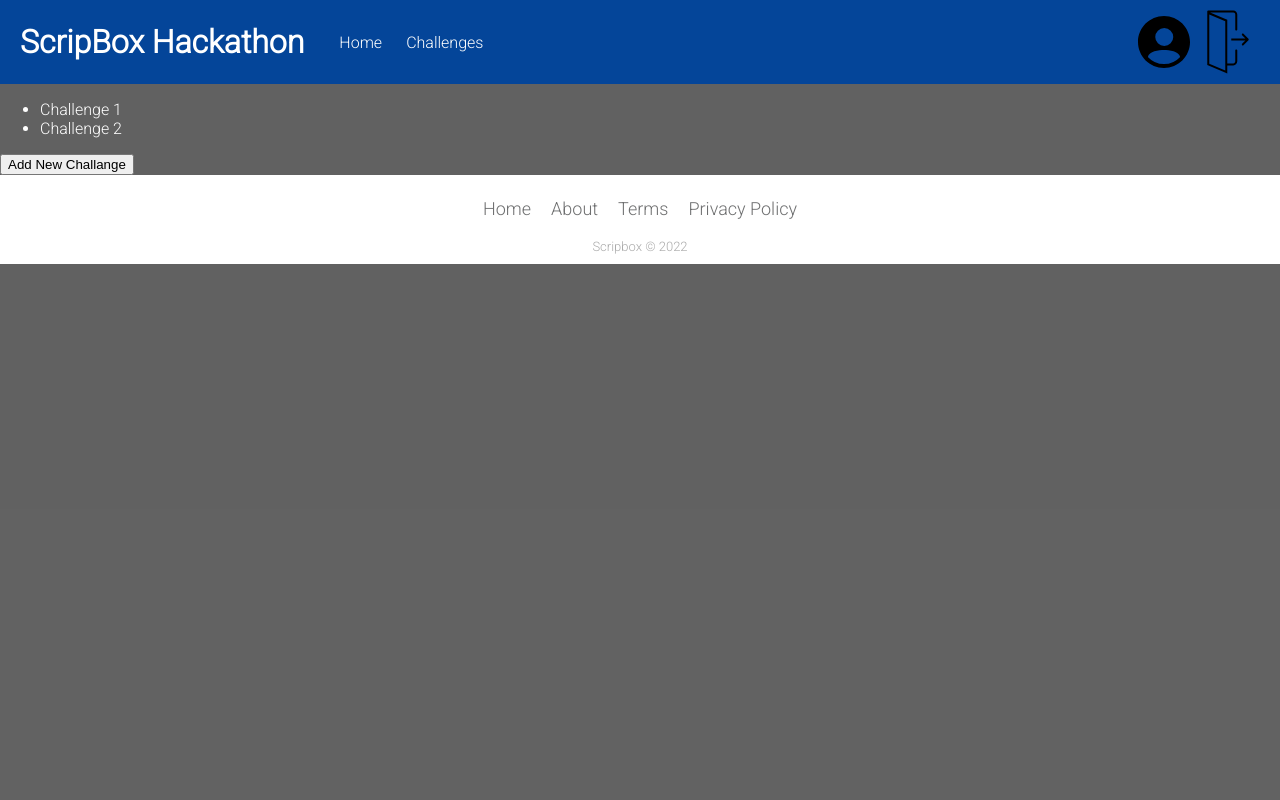
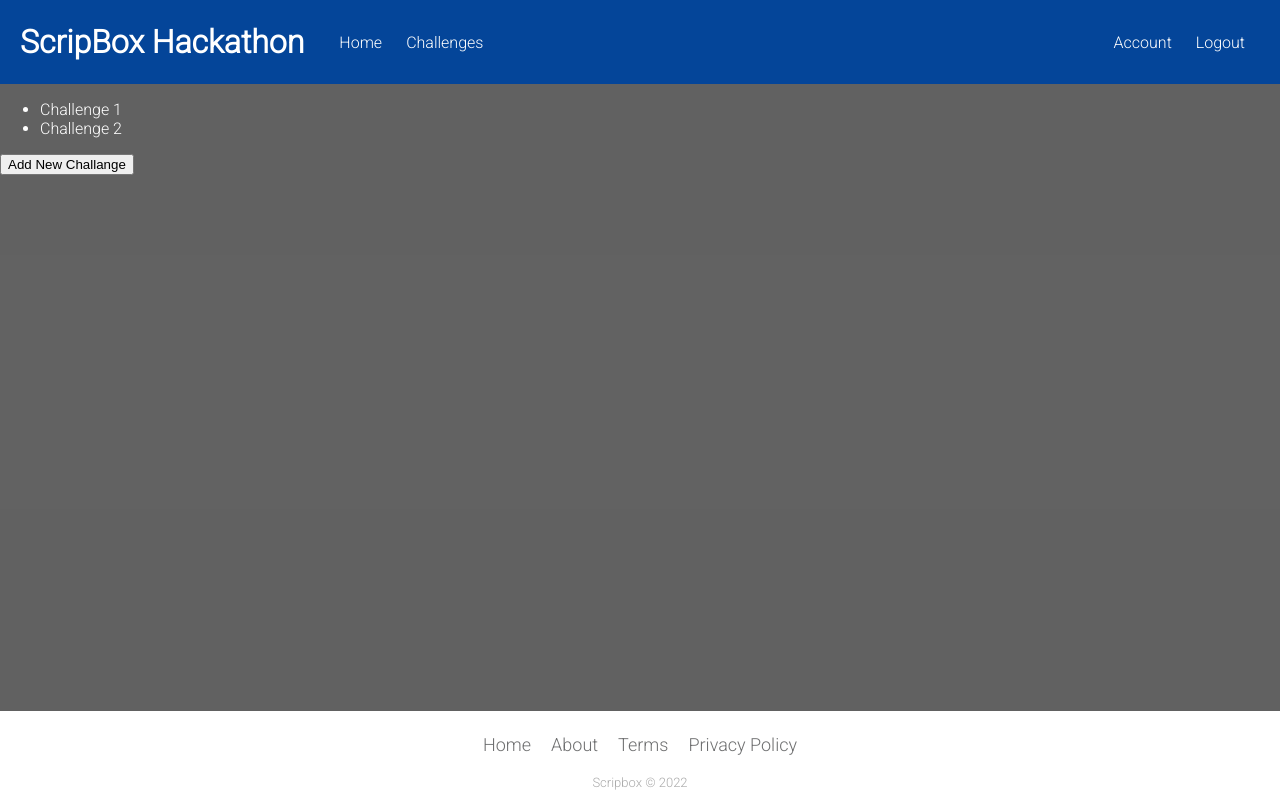
Before and after one commit to akshayaravindh1015/scripbox-hackathon, an Angular app: page / in a window 1280 px wide. Built offline with nearby package versions, Linux system fonts and the light colour scheme.

Commit message:
App Level styles

```diff
--- a/src/app/app.component.html
+++ b/src/app/app.component.html
@@ -1,3 +1,4 @@
+<div id="whole-app-container">
   <cust-header></cust-header>
 
   <main>
@@ -10,3 +11,4 @@
   </main>
 
   <cust-footer></cust-footer>
+</div>
--- a/src/app/app.component.scss
+++ b/src/app/app.component.scss
@@ -1,7 +1,11 @@
 @import "variables.scss";
 @import "mixins.scss";
 
-a {
-  color: $accent;
-  @include standard-border;
+#whole-app-container {
+  display: flex;
+  flex-direction: column;
+  min-height: 100vh;
+  main {
+    flex-grow: 1;
+  }
 }
--- a/src/app/layout/header/header.component.html
+++ b/src/app/layout/header/header.component.html
@@ -9,12 +9,21 @@
                 <a>Challenges</a>
             </li>
         </ul>
+        <ul>
+            <li>
+                <a>Account</a>
+            </li>
+            <li>
+                <a>Logout</a>
+            </li>
+        </ul>
     </nav>
-    <span class="spacer"></span>
+    <!--
         <div class="icon-container">
             <img src="assets/person-circle.svg" alt="my-account">
         </div>
         <div class="icon-container">
             <img src="assets/logout.svg" alt="logout">
         </div>
+    -->
 </header>
--- a/src/app/layout/header/header.component.scss
+++ b/src/app/layout/header/header.component.scss
@@ -11,6 +11,9 @@
   }
   nav {
     height: 100%;
+    flex-grow: 1;
+    display: flex;
+    justify-content: space-between;
   }
   ul {
     height: 100%;
```
Lines whose indentation alone changed are shown as unchanged.
